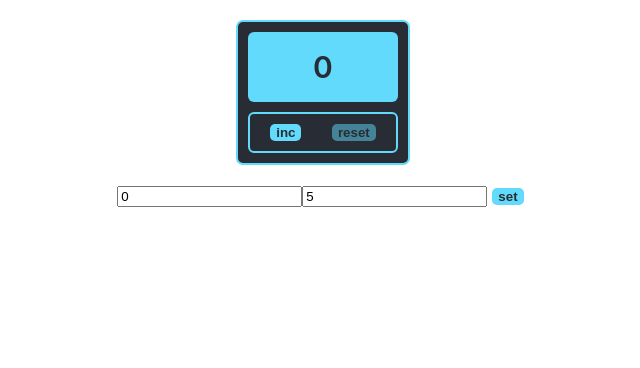
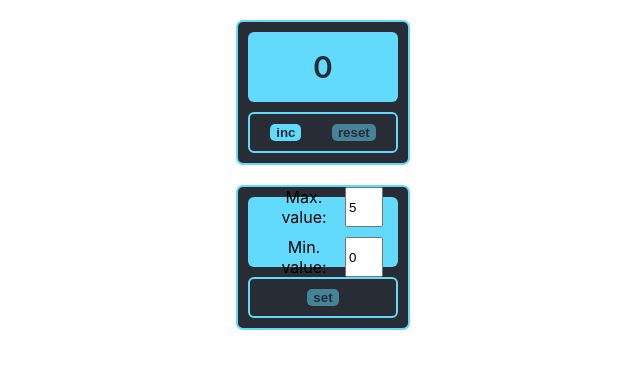
Before and after one commit to Pikadorius/monday-test, a React (Create React App) app: page / in a window 1280 px wide. Shown: the top 368 px of the page, without its empty margins (317-957 px from the left). Built offline with nearby package versions, Linux system fonts and the light colour scheme.

Commit message:
some new conditions for maxTitle

```diff
--- a/src/App.tsx
+++ b/src/App.tsx
@@ -1,7 +1,7 @@
 import React, {useEffect, useState} from 'react';
 import './App.css';
 import Counter from './Components/Counter/Counter';
-import Settings from './Components/Settings';
+import Settings from './Components/Settings/Settings';
 
 
 const App = () => {
@@ -72,7 +72,10 @@ const App = () => {
     }
     // warning for input in focus
     const FocusHandler = () => {
-        error || setError('enter values and press "set"')
+        // error || setError('enter values and press "set"')
+        if (minTitle!==counterMin || maxTitle!==counterMax) {
+            error || setError('enter values and press "set"')
+        }
     }
 
     return (
@@ -81,7 +84,7 @@ const App = () => {
                      setCurrentValue={setCurrentValue} error={error}/>
             <Settings minTitle={minTitle} maxTitle={maxTitle} setMinTitle={setMinTitleHandler}
                       setMaxTitle={setMaxTitleHandler}
-                      setCounterValues={setCounterValues} onFocus={FocusHandler}/>
+                      setCounterValues={setCounterValues} onFocus={FocusHandler} disabled={minTitle===counterMin && maxTitle===counterMax}/>
         </div>
     );
 }
--- a/src/Components/Settings.tsx
+++ /dev/null
@@ -1,30 +0,0 @@
-import React, {ChangeEvent} from 'react';
-import Button from './Button/Button';
-
-type SettingsType = {
-    minTitle: number
-    maxTitle: number
-    setMinTitle: (minValue: number) => void
-    setMaxTitle: (maxValue: number) => void
-    setCounterValues: () => void
-    onFocus: ()=>void
-}
-
-const Settings: React.FC<SettingsType> = ({minTitle, maxTitle, setMinTitle, setMaxTitle, setCounterValues, onFocus}) => {
-    const setInputMin = (e: ChangeEvent<HTMLInputElement>) => {
-        setMinTitle(Number(e.currentTarget.value));
-    }
-    const setInputMax = (e: ChangeEvent<HTMLInputElement>) => {
-        setMaxTitle(Number(e.currentTarget.value));
-    }
-
-    return (
-        <div>
-            <input type={'number'} value={minTitle} onChange={setInputMin} onFocus={onFocus}/>
-            <input type={'number'} value={maxTitle} onChange={setInputMax} onFocus={onFocus}/>
-            <Button name={'set'} callBack={setCounterValues} disabled={minTitle < 0 || maxTitle <= minTitle}/>
-        </div>
-    );
-};
-
-export default Settings;
--- /dev/null
+++ b/src/Components/Settings/Settings.module.css
@@ -0,0 +1,41 @@
+.wrapper {
+    width: 170px;
+    border: 2px solid #61dafb;
+    border-radius: 7px;
+    background-color: #282c34;
+    margin: 20px auto;
+}
+
+.counterWindow {
+    width: 150px;
+    height: 70px;
+    margin: 10px auto;
+    background-color: #61dafb;
+    border-radius: 6px;
+    display: flex;
+    flex-direction: column-reverse;
+    justify-content: center;
+    align-items: center;
+}
+
+.buttonWindow {
+    border: 2px solid #61dafb;
+    border-radius: 6px;
+    margin: 10px;
+    padding: 10px;
+    display: flex;
+    gap: 10px;
+    justify-content: space-around;
+}
+
+.input {
+    display: inline-block;
+    width: 30px;
+}
+
+.inputName {
+    display: flex;
+    width: 120px;
+    padding: 5px;
+    justify-content: space-between;
+}
--- /dev/null
+++ b/src/Components/Settings/Settings.tsx
@@ -0,0 +1,46 @@
+import React, {ChangeEvent} from 'react';
+import Button from '../Button/Button';
+import s from './Settings.module.css'
+
+type SettingsType = {
+    minTitle: number
+    maxTitle: number
+    setMinTitle: (minValue: number) => void
+    setMaxTitle: (maxValue: number) => void
+    setCounterValues: () => void
+    onFocus: ()=>void
+    disabled: boolean
+}
+
+const Settings: React.FC<SettingsType> = ({minTitle, maxTitle, setMinTitle, setMaxTitle, setCounterValues, onFocus, disabled}) => {
+    const setInputMin = (e: ChangeEvent<HTMLInputElement>) => {
+        setMinTitle(Number(e.currentTarget.value));
+    }
+    const setInputMax = (e: ChangeEvent<HTMLInputElement>) => {
+        setMaxTitle(Number(e.currentTarget.value));
+    }
+
+    return (
+       /* <div>
+            <input type={'number'} value={minTitle} onChange={setInputMin} onFocus={onFocus}/>
+            <input type={'number'} value={maxTitle} onChange={setInputMax} onFocus={onFocus}/>
+            <Button name={'set'} callBack={setCounterValues} disabled={minTitle < 0 || maxTitle <= minTitle || disabled}/>
+        </div>*/
+
+    <div className={s.wrapper}>
+        <div className={s.counterWindow}>
+            <div className={s.inputName}>Min. value: <input type={'number'} value={minTitle} onChange={setInputMin} onFocus={onFocus}
+                        className={s.input}/></div>
+            <div className={s.inputName}>Max. value: <input type={'number'} value={maxTitle} onChange={setInputMax} onFocus={onFocus}
+                        className={s.input}/></div>
+        </div>
+        {/*Поле кнопок*/}
+        <div className={s.buttonWindow}>
+            <Button name={'set'} callBack={setCounterValues} disabled={minTitle < 0 || maxTitle <= minTitle || disabled}/>
+        </div>
+    </div>
+
+    );
+};
+
+export default Settings;
```
